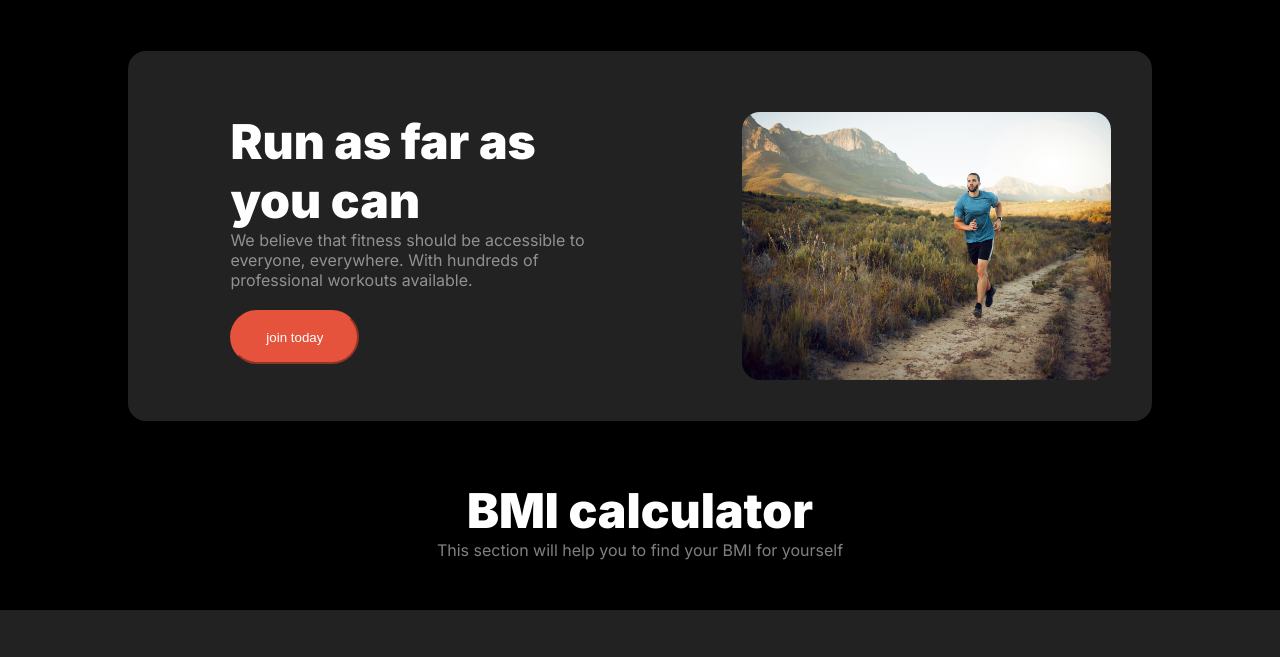
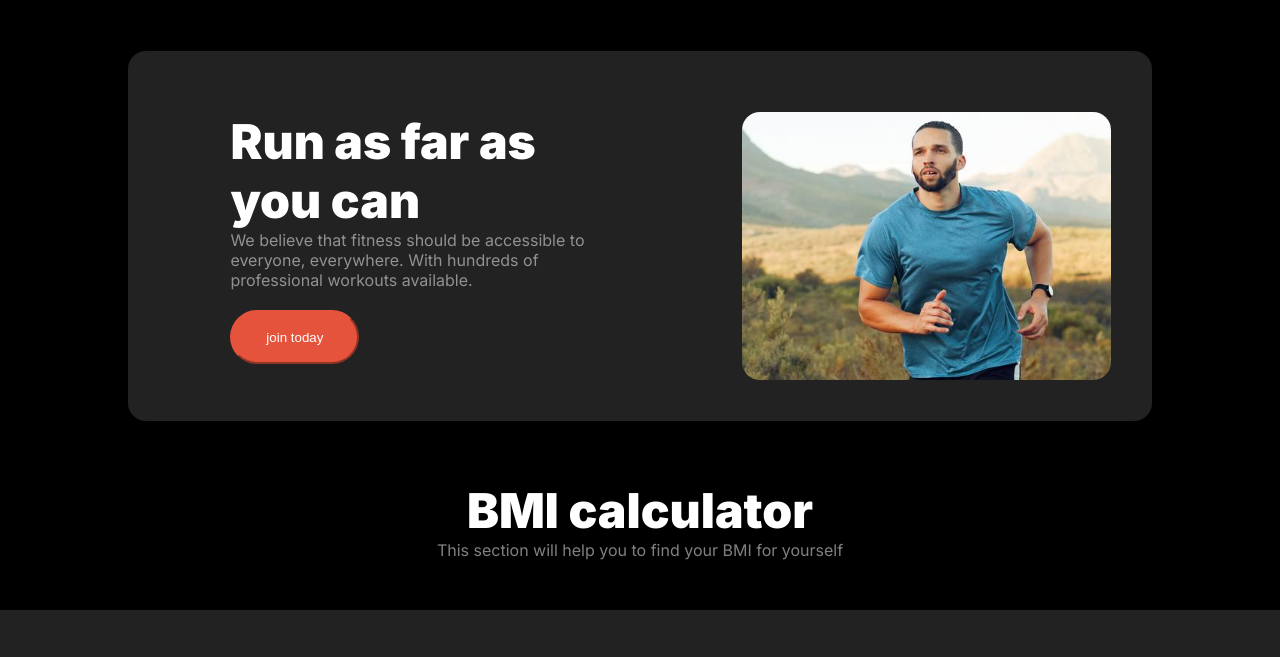
Before and after one commit to rifataktchy/Assignment-2, a plain HTML site: page index.html in a window 1280 px wide. Shown: the part 1227-1884 px from the top of the page. Drawn offline with Linux system fonts and the light colour scheme; a web font is replaced by a local one.

Commit message:
updated new commit

```diff
--- a/style/index.css
+++ b/style/index.css
@@ -264,6 +264,8 @@ body{
     width: 100%;
     height: 100%;
     border-radius: 18px;
+    Object-fit:none;
+    Object-position: 66% 30%;
 }
 /* section three starts here */
 .section-three{
@@ -486,7 +488,6 @@ th, td {
     display: flex;
     flex-direction: column;
     justify-content: center;
-    align-items: center;
 }
 .footer-two{
     height: 300px;
```
